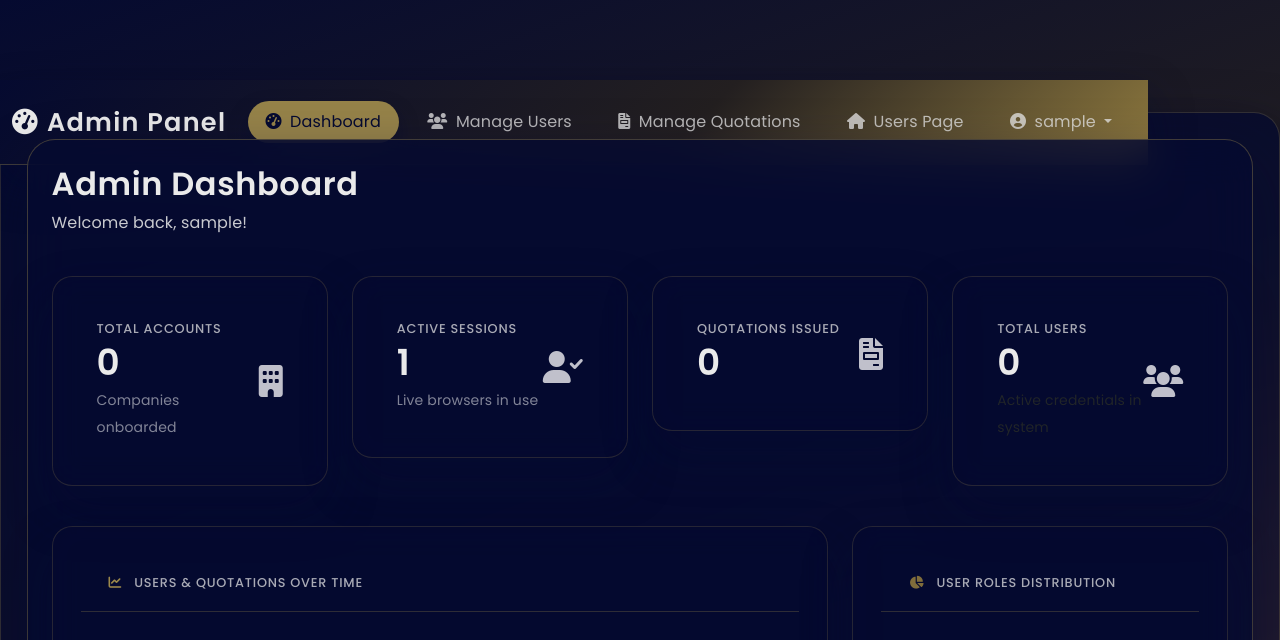
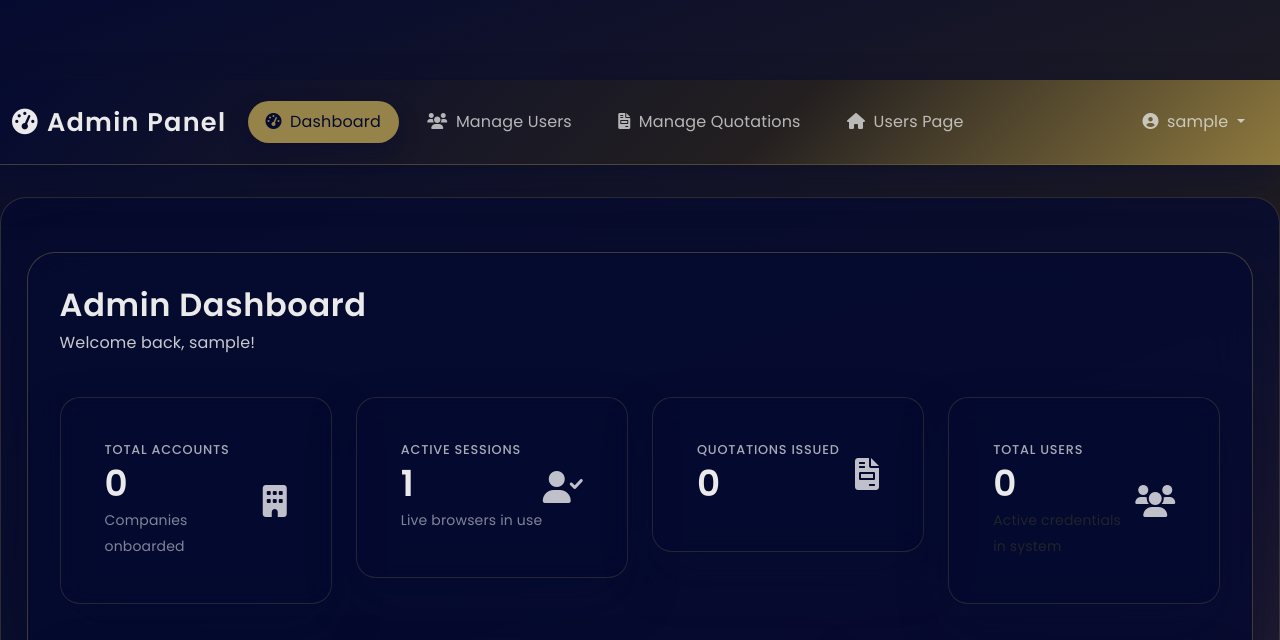
Before and after one commit to ADCY245/comp, a Flask app: page /admin/dashboard in a window 1280 px wide. Shown: the top 640 px of the page. Run offline with Flask 3, Linux system fonts and the light colour scheme; the visitor is signed in with stand-in values (Sample User, id 1); data that the repository does not hold is empty; some libraries are stand-ins or nearby versions.

Commit message:
style: align admin dashboard spacing with manage users

```diff
--- a/static/styles/admin-dashboard.css
+++ b/static/styles/admin-dashboard.css
@@ -16,6 +16,7 @@
     backdrop-filter: blur(22px);
     box-shadow: 0 25px 60px rgba(5, 10, 48, 0.45);
     padding: clamp(1.75rem, 2.5vw, 3.5rem);
+    margin-top: 1.75rem;
 }
 
 @media (max-width: 991px) {
@@ -39,11 +40,10 @@
 }
 
 .admin-navbar {
-    position: fixed;
     background: linear-gradient(135deg, #050A30 0%, #231F20 60%, #8E793E 100%);
     padding: 1rem 0;
     border-bottom: 1px solid rgba(173, 151, 79, 0.35);
-    box-shadow: 0 20px 45px rgba(5, 10, 48, 0.45);
+    box-shadow: 0 18px 40px rgba(5, 10, 48, 0.45);
 }
 
 .admin-navbar .navbar-brand {
--- a/templates/admin/dashboard.html
+++ b/templates/admin/dashboard.html
@@ -360,7 +360,7 @@
 {% endblock %}
 
 {% block content %}
-    <div class="dashboard-wrapper container-xxl px-4 py-4 admin-dashboard">
+    <div class="container-fluid admin-page dashboard-wrapper">
         <div class="row mb-4">
             <div class="col-12">
                 <h2 class="page-title">Admin Dashboard</h2>
```
